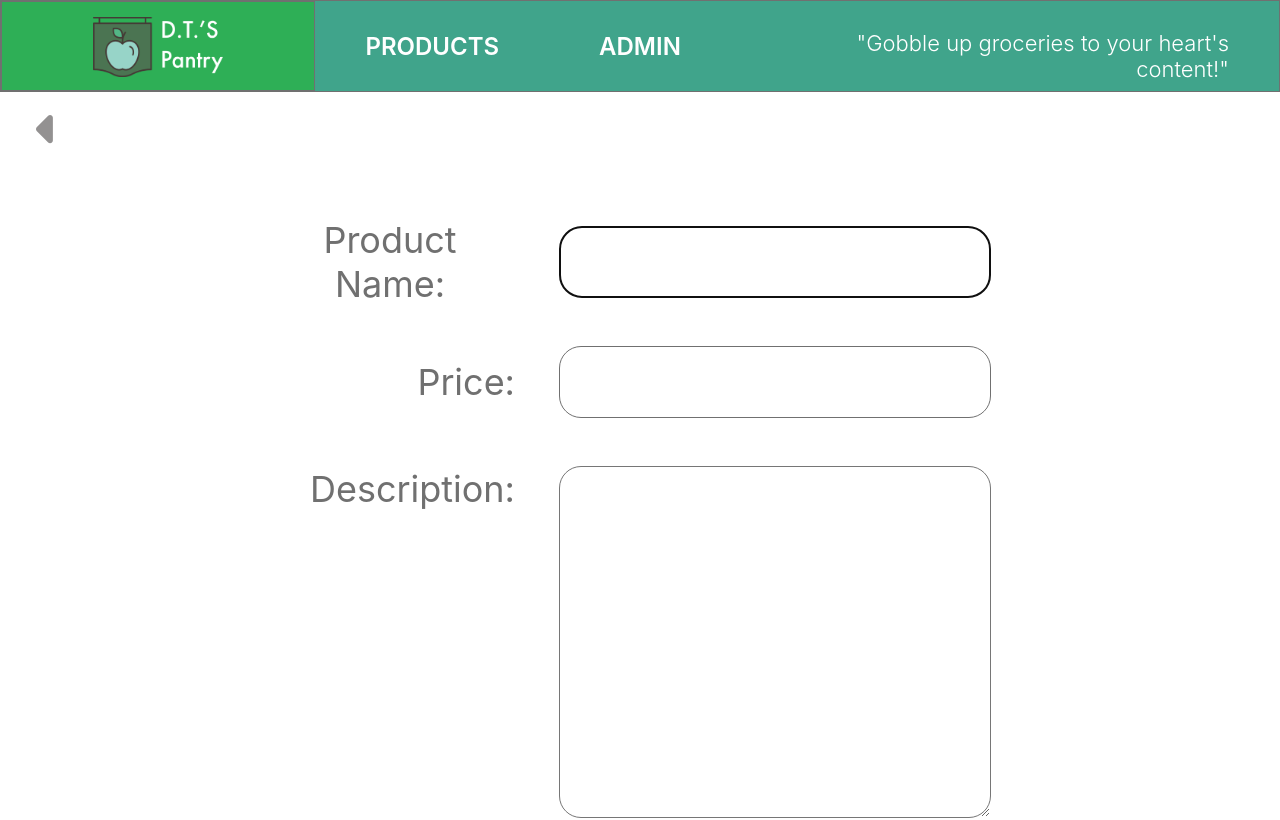
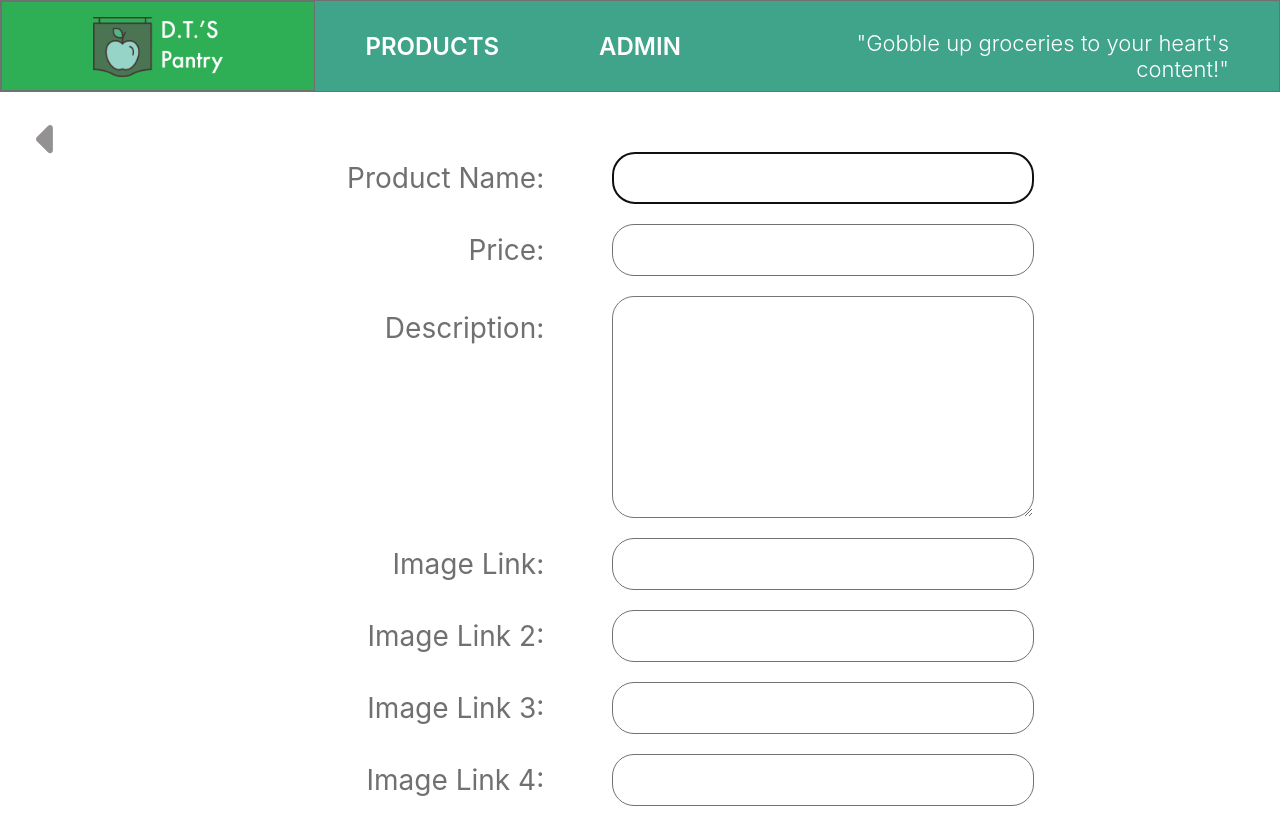
Before and after one commit to akildunne/p3-grocery-store, a React (Create React App) app in the folder client/: page /products/edit/1 in a window 1280 px wide. Shown: the top 820 px of the page. Built offline with nearby package versions, Linux system fonts and the light colour scheme; no server answers.

Commit message:
add edit is one scroll long

```diff
--- a/client/src/screens/ProductCreate.jsx
+++ b/client/src/screens/ProductCreate.jsx
@@ -4,18 +4,20 @@ import { Redirect, Link } from "react-router-dom";
 import { createProduct } from "../services/products";
 import styled from "styled-components";
 
+const MainContainer = styled.div`
+  display: flex;
+`;
+
 const BackDiv = styled.div`
   display: flex;
-  margin: 15px auto;
   padding-left: 36px;
+  margin-top: 20px;
 `;
 
 const BackButton = styled(Link)`
-  display: flex;
   text-decoration: none;
   color: #939191;
   font-size: 45px;
-  margin: 0;
 
   :hover {
     transform: scale(1.1);
@@ -23,15 +25,13 @@ const BackButton = styled(Link)`
 
 const DetailContainer = styled.div`
   display: flex;
-  justify-content: center;
-  margin: 20px auto;
+  margin: 50px auto;
 `;
 
 const Form = styled.form`
   display: grid;
   grid-template-columns: 250px 500px;
-  margin: 0 auto;
-  align-items: flex-start;
+  align-items: center;
   justify-items: flex-end;
 `;
 
@@ -41,7 +41,6 @@ const LabelContainer = styled.label`
 `;
 
 const InputContainer = styled.input`
-  // justify-self: flex-end;
   width: 400px;
   height: 30px;
   margin: 10px;
@@ -62,7 +61,7 @@ const TextArea = styled.textarea`
   border-radius: 22px;
   width: 400px;
   justify-self: flex-end;
-  margin: 24px;
+  margin: 10px;
   padding: 10px;
   font-size: 18px;
 `;
@@ -120,6 +119,7 @@ const ProductCreate = () => {
 
   return (
     <Layout>
+      <MainContainer>
         <BackDiv>
           <BackButton to="/">
             <i className="fas fa-caret-left"></i>
@@ -188,6 +188,7 @@ const ProductCreate = () => {
             <Button>Add Product</Button>
           </Form>
         </DetailContainer>
+      </MainContainer>
     </Layout>
   );
 };
--- a/client/src/screens/ProductEdit.jsx
+++ b/client/src/screens/ProductEdit.jsx
@@ -4,18 +4,20 @@ import Layout from "../components/shared/Layout";
 import { getProduct, updateProduct } from "../services/products";
 import styled from "styled-components";
 
+const MainContainer = styled.div`
+  display: flex;
+`;
+
 const BackDiv = styled.div`
   display: flex;
-  margin: 15px auto;
   padding-left: 36px;
+  margin-top: 20px;
 `;
 
 const BackButton = styled(Link)`
-  display: flex;
   text-decoration: none;
   color: #939191;
   font-size: 45px;
-  margin: 0;
 
   :hover {
     transform: scale(1.1);
@@ -23,39 +25,34 @@ const BackButton = styled(Link)`
 
 const DetailContainer = styled.div`
   display: flex;
-  justify-content: center;
   margin: 50px auto;
 `;
 
 const Form = styled.form`
   display: grid;
   grid-template-columns: 250px 500px;
-  margin: 0 auto;
   align-items: center;
   justify-items: flex-end;
 `;
 
 const LabelContainer = styled.label`
   color: #707070;
-  font-size: 36px;
+  font-size: 28px;
 `;
 
 const InputContainer = styled.input`
-  justify-self: flex-end;
   width: 400px;
-  height: 40px;
-  margin: 24px;
+  height: 30px;
+  margin: 10px;
   border: 1px solid #707070;
   border-radius: 22px;
-  padding: 15px;
-  font: Helvetica;
-  font-size: 28px;
-  color: #707070;
+  padding: 10px;
+  font-size: 18px;
 `;
 
 const LabelTextArea = styled.label`
   color: #707070;
-  font-size: 36px;
+  font-size: 28px;
   align-self: flex-start;
   margin-top: 25px;
 `;
@@ -64,11 +61,9 @@ const TextArea = styled.textarea`
   border-radius: 22px;
   width: 400px;
   justify-self: flex-end;
-  margin: 24px;
-  padding: 15px;
-  font-family: Helvetica;
-  font-size: 28px;
-  color: #707070;
+  margin: 10px;
+  padding: 10px;
+  font-size: 18px;
 `;
 
 const Button = styled.button`
@@ -80,7 +75,7 @@ const Button = styled.button`
   grid-column: 1/-1;
   width: 300px;
   margin: 20px auto;
-  margin-top: 50px;
+  margin-top: 30px;
   margin-left: 45%;
   padding: 15px;
   cursor: pointer;
@@ -131,6 +126,7 @@ const ProductEdit = (props) => {
 
   return (
     <Layout>
+      <MainContainer>
         <BackDiv>
           <BackButton to={`/products/${product._id}`}>
             <i className="fas fa-caret-left"></i>
@@ -147,7 +143,6 @@ const ProductEdit = (props) => {
               autoFocus
               onChange={handleChange}
             />
-
             <LabelContainer>Price:</LabelContainer>
             <InputContainer
               type="text"
@@ -198,9 +193,9 @@ const ProductEdit = (props) => {
               onChange={handleChange}
             />
             <Button>Save</Button>
-
           </Form>
         </DetailContainer>
+      </MainContainer>
     </Layout>
   );
 };
```
Lines whose indentation alone changed are shown as unchanged.
